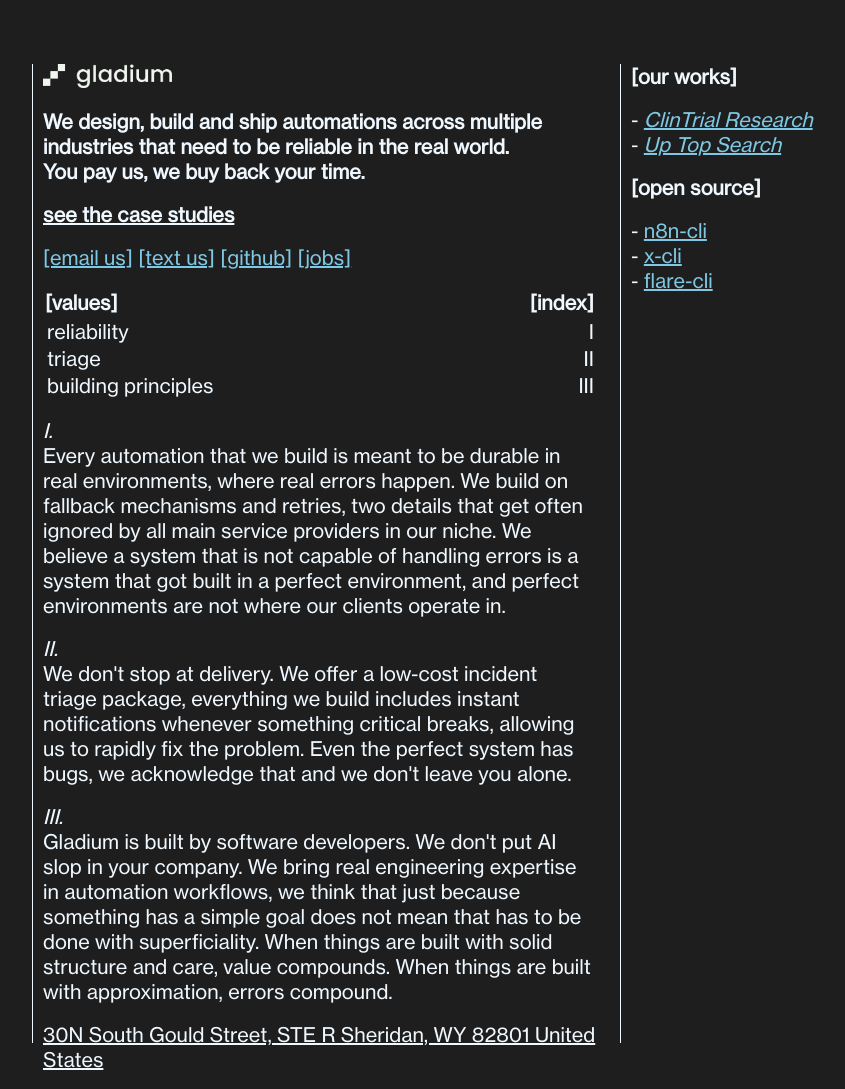
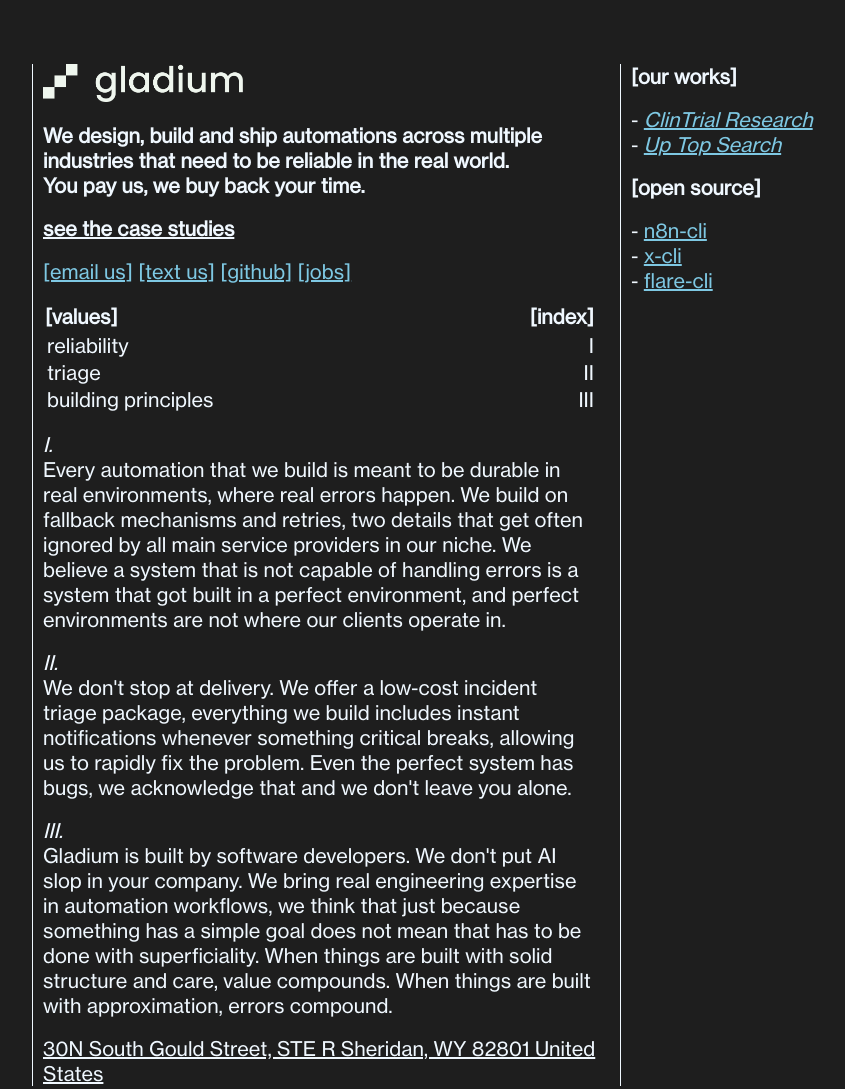
Before and after one commit to Gladium-AI/website, a plain HTML site: page public/index.html in a window 1280 px wide. Shown: the whole page, without its empty margins (32-877 px from the left). Drawn offline with Linux system fonts and the light colour scheme.

Commit message:
(fix) fixed macos logo img rendering issue

```diff
--- a/public/assets/css/styles.css
+++ b/public/assets/css/styles.css
@@ -53,8 +53,6 @@
 .page {
   padding: clamp(16px, 10vw, 64px);
   box-sizing: border-box;
-  max-width: 100%;
-  overflow-x: hidden;
 }
 
 .layout {
@@ -67,6 +65,7 @@
     border-left: 1px solid aliceblue;
     padding-left: 10px;
     transition: opacity 0.3s ease;
+    min-width: 0;
 }
 
 .panel.swapping {
@@ -90,7 +89,9 @@
 }
 
 .logo {
-    height: 1.5%;
+    max-width: 150px;
+    width: 100%;
+    height: auto;
     margin-bottom: 17px;
 }
 
@@ -109,7 +110,9 @@
 }
 
     .logo {
-        height: 2.5%;
+        max-width: 200px;
+        width: 100%;
+        height: auto;
         margin-bottom: 17px;
     }
 }
```
